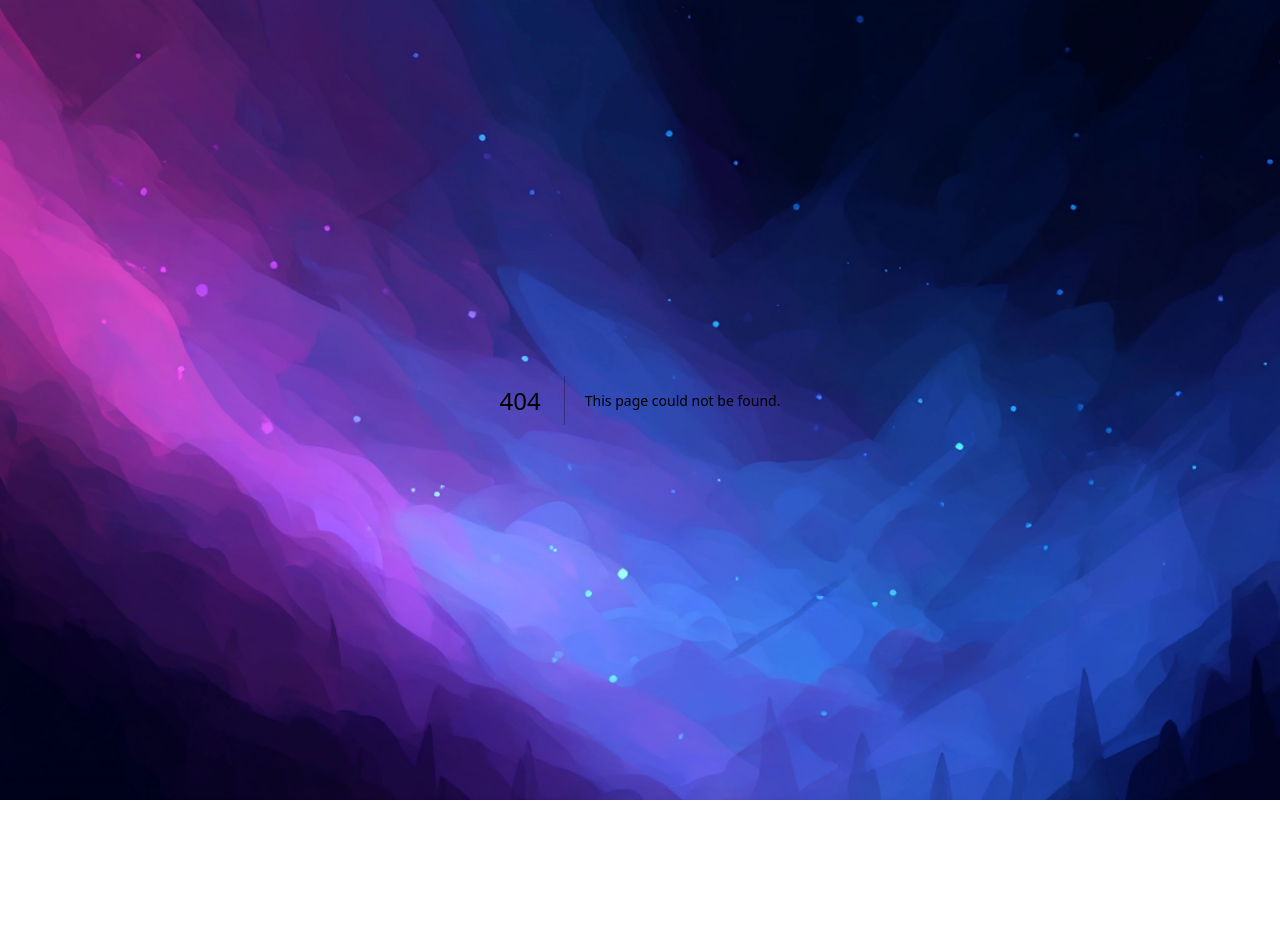
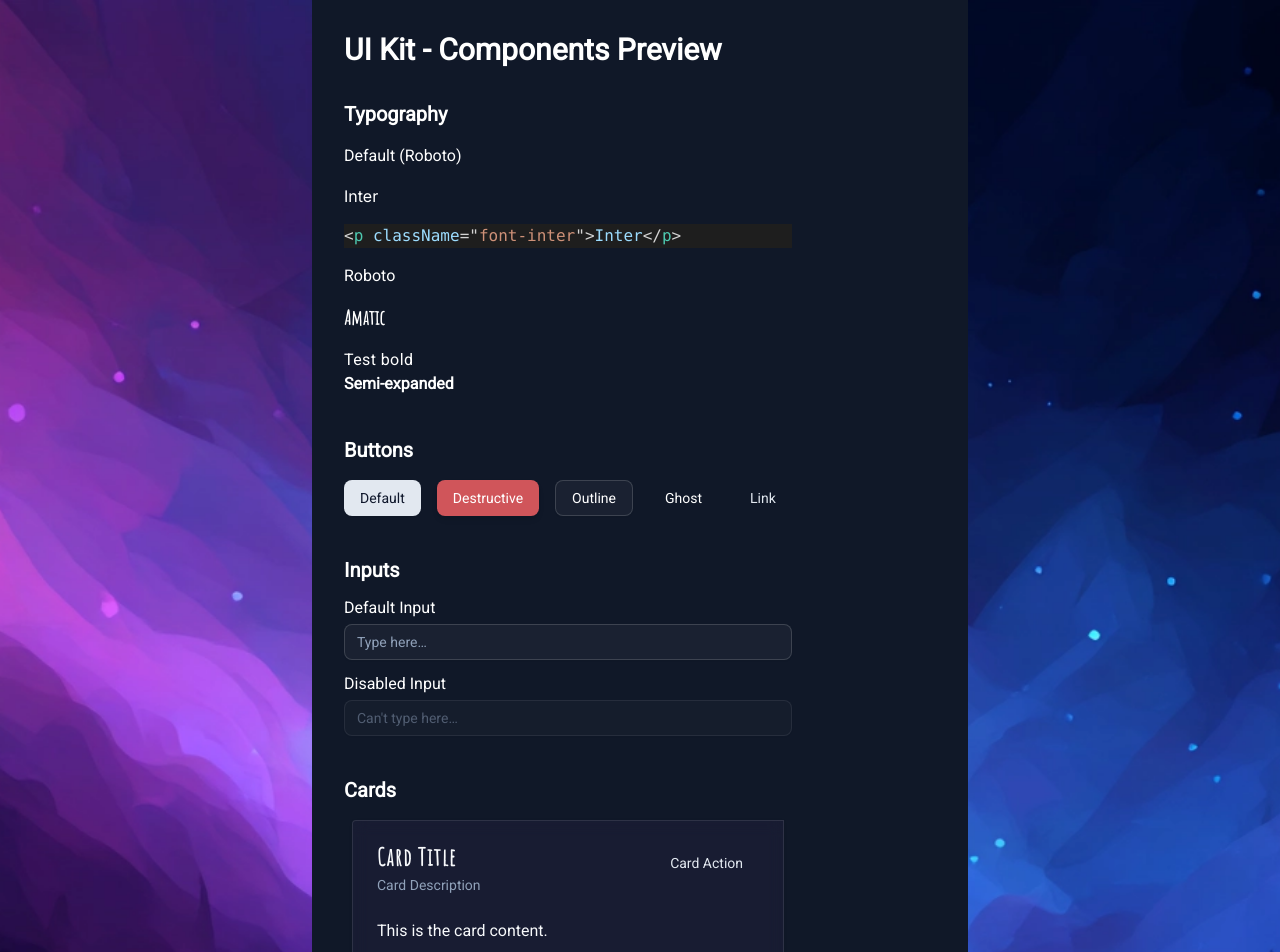
Before and after one commit to draxx/quizcraft, a Next.js app: page /ui-kit in a window 1280 px wide. Before the commit this address had no page. Shown: the top 952 px of the page. Before the commit the page ends 800 px from the top, so only its background shows below. Built offline with nearby package versions, Linux system fonts and the light colour scheme.

Commit message:
feat(ui-kit): add UI Kit showcase page

```diff
--- /dev/null
+++ b/src/app/ui-kit/page.tsx
@@ -0,0 +1,85 @@
+"use client"
+
+import Head from "next/head"
+
+import { Button } from "@/components/ui/button";
+import { Input } from "@/components/ui/input";
+import { Card, CardHeader, CardContent, CardFooter, CardTitle, CardDescription, CardAction } from "@/components/ui/card";
+import { Label } from "@/components/ui/label";
+import { CodeBlock } from "@/components/ui/code-block";
+
+export default function UIkitPage() {
+  return (
+
+    <>
+      <Head>
+          <title>UI Kit - Components Preview</title>
+        </Head>
+
+      <main className="p-8 space-y-10 bg-gray-900 min-h-screen text-white">
+        <h1 className="text-3xl font-bold mb-8">UI Kit - Components Preview</h1>
+
+        <section>
+          <h2 className="text-xl font-semibold mb-4">Typography</h2>
+          <div className="space-y-4 max-w-md">
+            <p>Default (Roboto)</p>
+            <p className="font-inter">Inter</p>
+            <CodeBlock code={`<p className="font-inter">Inter</p>`} />
+            <p className="font-roboto">Roboto</p>
+            <p className="font-amatic-sc text-xl font-bold">Amatic</p>
+            <label className="tracking-wide">Test bold</label>
+            <br/>
+            <label className="font-semibold font-stretch-semi-expanded">Semi-expanded</label>
+          </div>
+        </section>
+
+        <section>
+          <h2 className="text-xl font-semibold mb-4">Buttons</h2>
+          <div className="flex gap-4 flex-wrap">
+            <Button>Default</Button>
+            <Button variant="destructive">Destructive</Button>
+            <Button variant="outline">Outline</Button>
+            <Button variant="ghost">Ghost</Button>
+            <Button variant="link">Link</Button>
+          </div>
+        </section>
+
+        <section>
+          <h2 className="text-xl font-semibold mb-4">Inputs</h2>
+          <div className="space-y-4 max-w-md">
+            <div>
+              <Label htmlFor="input-default">Default Input</Label>
+              <Input id="input-default" placeholder="Type here…" />
+            </div>
+            <div>
+              <Label htmlFor="input-disabled">Disabled Input</Label>
+              <Input id="input-disabled" placeholder="Can't type here…" disabled />
+            </div>
+          </div>
+        </section>
+
+        <section>
+          <h2 className="text-xl font-semibold mb-4">Cards</h2>
+          <div className="space-y-6 max-w-md">
+            <Card>
+              <CardHeader>
+                <CardTitle>Card Title</CardTitle>
+                <CardDescription>
+                  Card Description
+                </CardDescription>
+                <CardAction>
+                  <Button variant="link">Card Action</Button>
+                </CardAction>
+              </CardHeader>
+              <CardContent>This is the card content.</CardContent>
+              <CardFooter>Card Footer</CardFooter>
+            </Card>
+            <Card>
+              <CardContent>Card without header/footer</CardContent>
+            </Card>
+          </div>
+        </section>
+      </main>
+    </>
+  );
+}
```
